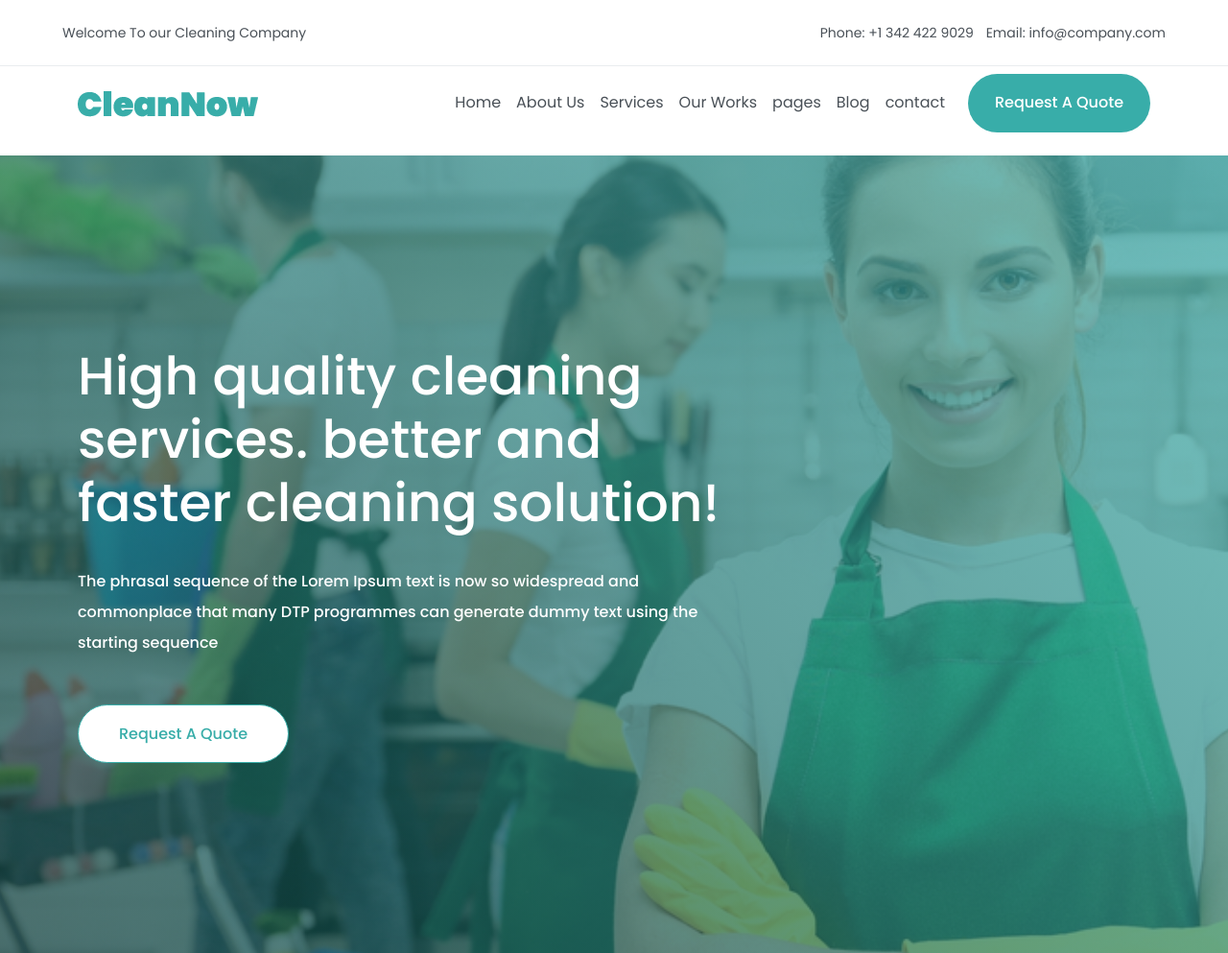
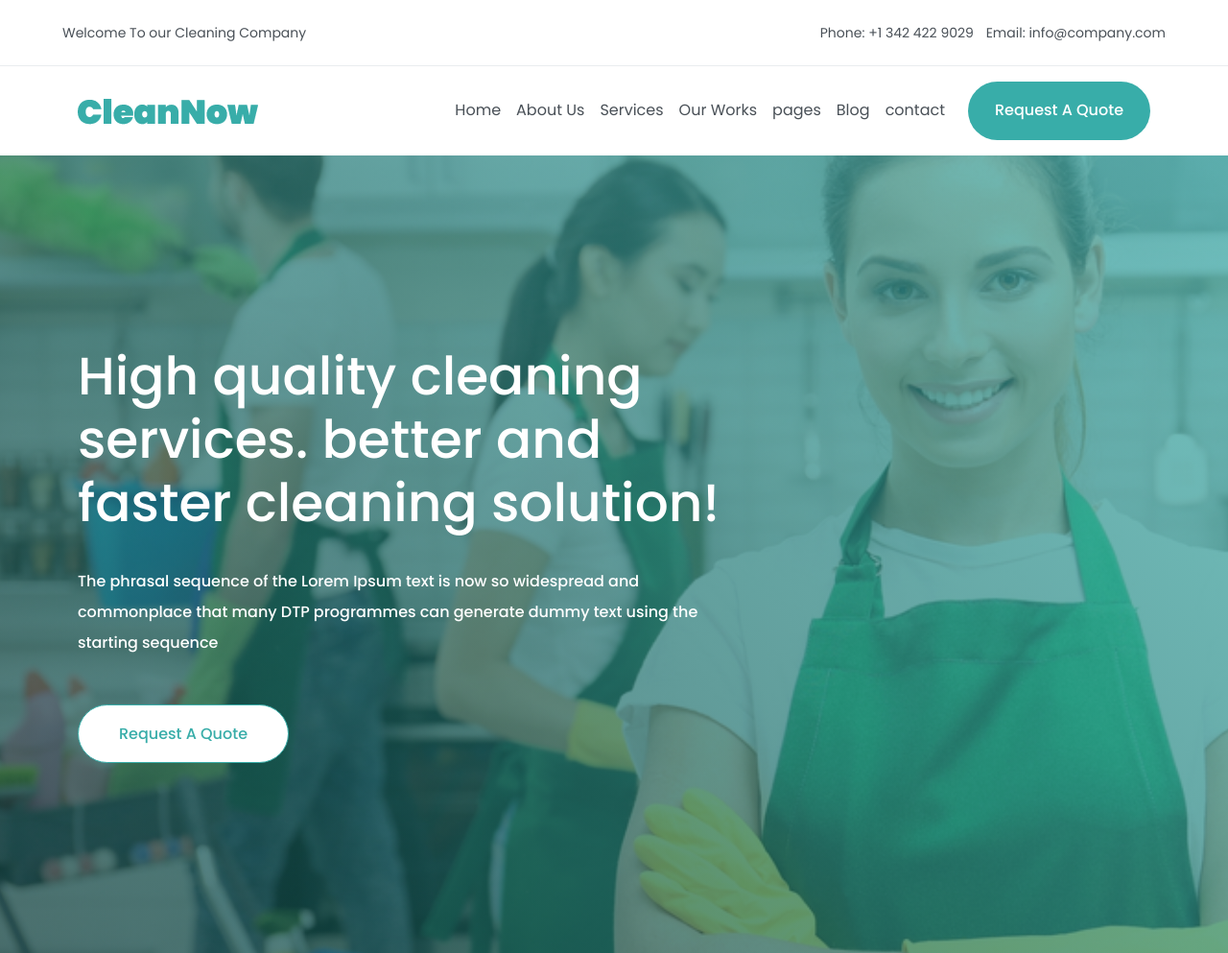
Before and after one commit to Aashik81443/CleanNow, a website: page index.html in a window 1280 px wide. Shown: the top 993 px of the page at 96% size. Drawn offline with nearby package versions, Linux system fonts and the light colour scheme; files whose address does not match are found by name.

Commit message:
files updated

```diff
--- a/index.html
+++ b/index.html
@@ -16,8 +16,8 @@
 </head>
 
 <body>
-	<header id="header" class="site-header py-1">
-		<div class="site-header__top">
+	<header id="header" class="site-header">
+		<div class="site-header__top py-1">
 			<div class="container">
 				<div class="title">
 					<span>Welcome To our Cleaning Company</span>
@@ -31,7 +31,7 @@
 			</div>
 		</div>
 		<div class="container">
-			<nav class="navbar navbar-expand-lg">
+			<nav class="navbar navbar-expand-lg py-1">
 				<a class="navbar-brand" href="#"><img src="assets/images/header-logo.png" width="188" height="27"
 						loading="lazy" alt="Header logo"></a>
 				<button class="navbar-toggler collapsed" type="button" data-toggle="collapse"
--- a/sass/layouts/_ss-site-header.scss
+++ b/sass/layouts/_ss-site-header.scss
@@ -19,6 +19,7 @@
         .container {
             display: flex;
             justify-content: space-between;
+            align-items: center;
         }
 
         .title {
@@ -31,6 +32,7 @@
         .links {
             ul {
                 padding-left: 0;
+                margin-bottom: 0;
 
                 li {
                     display: inline-block;
```
Also changed, not shown: style.css, 1 other file.
